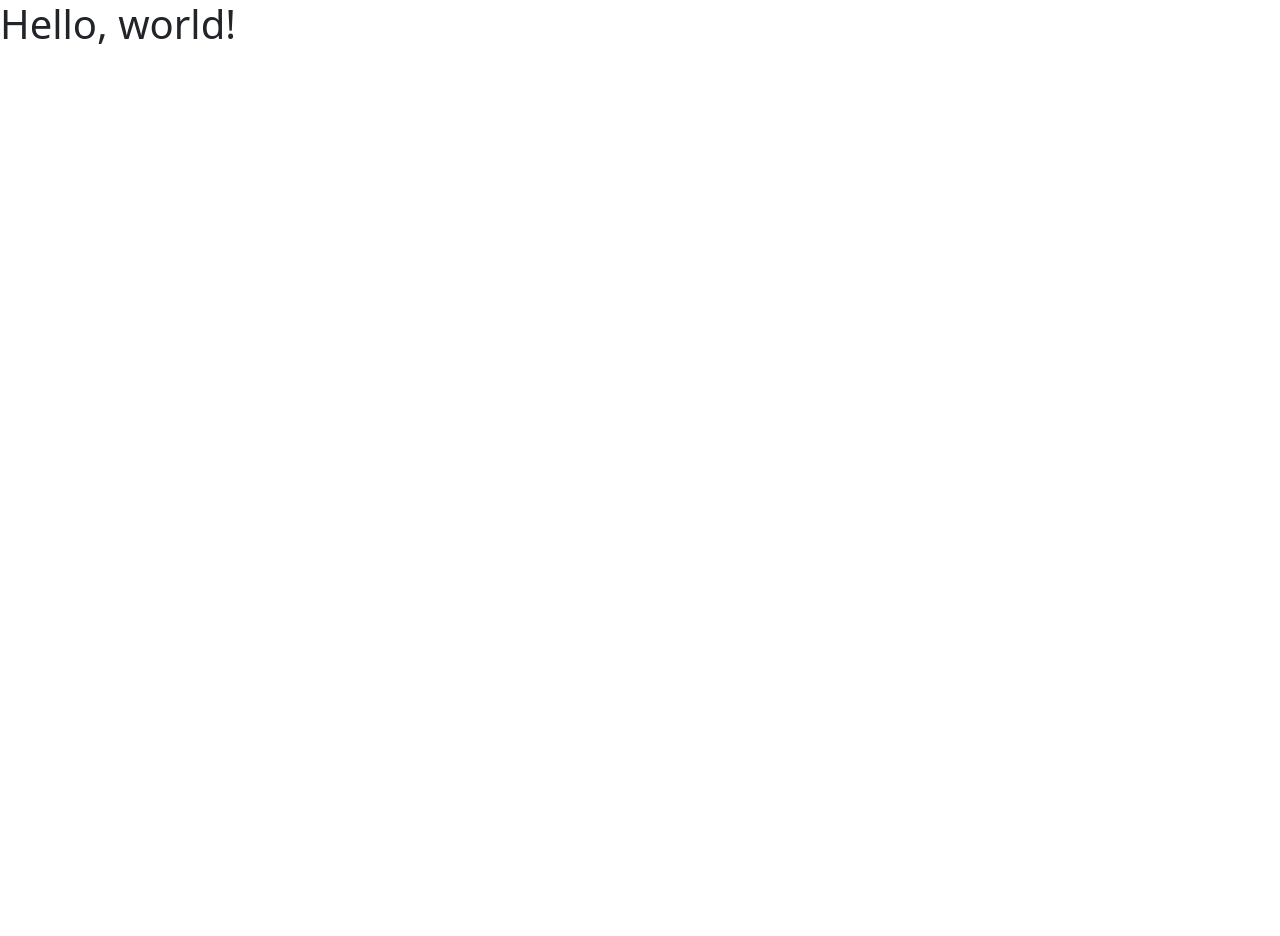
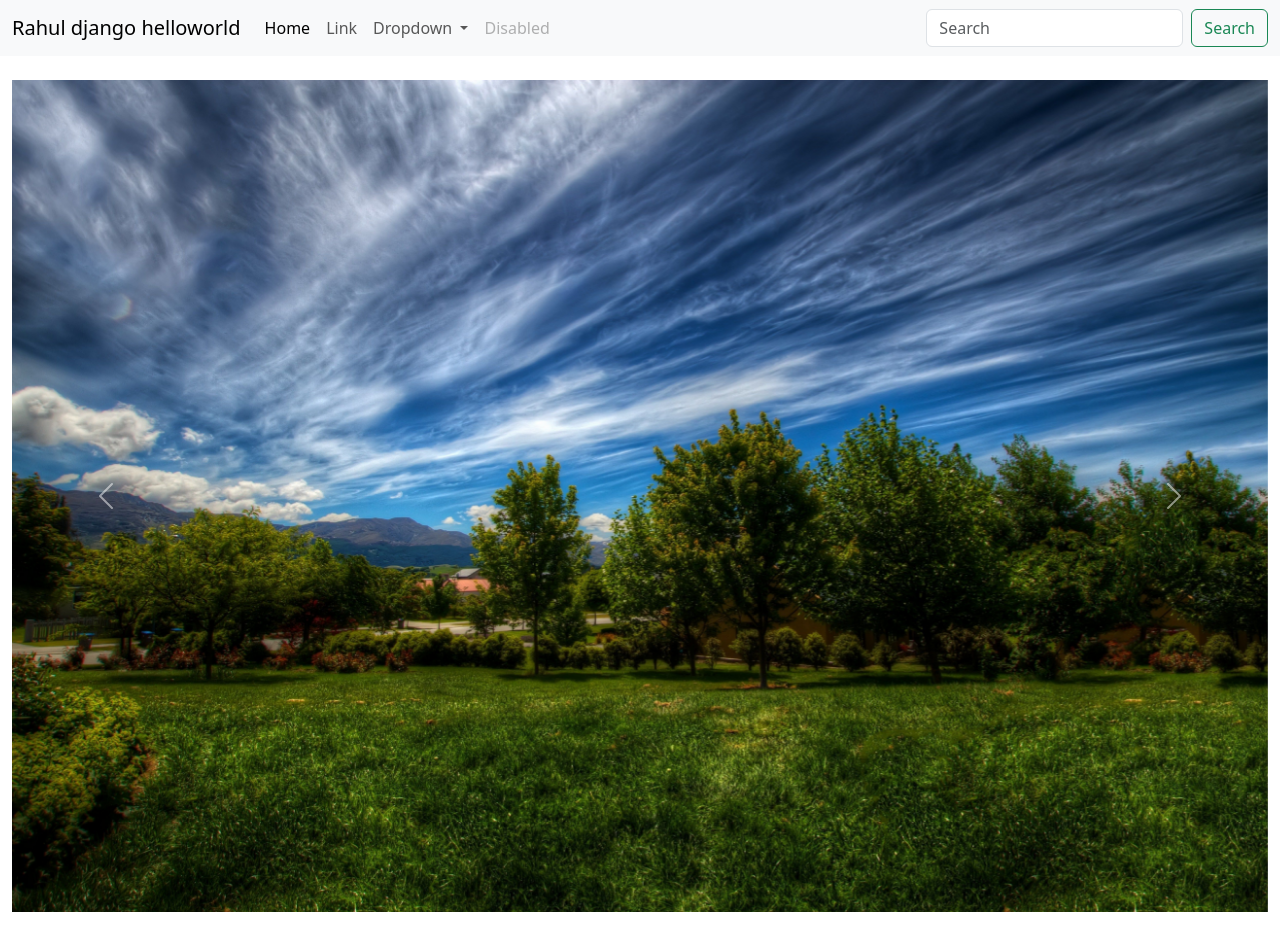
Before and after one commit to rahul-madaan/DjangoHello, a Django app: page / in a window 1280 px wide. Before the commit the page is almost empty. Before the commit the page ends 44 px from the top, so only its background shows below. Run offline with Django 4.2, Linux system fonts and the light colour scheme.

Commit message:
updated urls.py in project folder

```diff
--- a/hellodjango/urls.py
+++ b/hellodjango/urls.py
@@ -16,6 +16,10 @@ Including another URLconf
 from django.contrib import admin
 from django.urls import path, include
 
+admin.site.site_header = "Rahul Admin"
+admin.site.site_title = "Rahul Admin Portal"
+admin.site.index_title = "Welcome to Rahul Portal"
+
 urlpatterns = [
     path('admin/', admin.site.urls),
     path("",include("app.urls")),
--- /dev/null
+++ b/templates/base.html
@@ -0,0 +1,51 @@
+<!doctype html>
+<html lang="en">
+  <head>
+    <meta charset="utf-8">
+    <meta name="viewport" content="width=device-width, initial-scale=1">
+    <title>    {% block title %}  {% endblock title %}</title>
+    <link href="https://cdn.jsdelivr.net/npm/bootstrap@5.3.0-alpha2/dist/css/bootstrap.min.css" rel="stylesheet" integrity="sha384-aFq/bzH65dt+w6FI2ooMVUpc+21e0SRygnTpmBvdBgSdnuTN7QbdgL+OapgHtvPp" crossorigin="anonymous">
+  </head>
+  <body>
+    <nav class="navbar navbar-expand-lg bg-body-tertiary">
+  <div class="container-fluid">
+    <a class="navbar-brand" href="#">Rahul django helloworld</a>
+    <button class="navbar-toggler" type="button" data-bs-toggle="collapse" data-bs-target="#navbarSupportedContent" aria-controls="navbarSupportedContent" aria-expanded="false" aria-label="Toggle navigation">
+      <span class="navbar-toggler-icon"></span>
+    </button>
+    <div class="collapse navbar-collapse" id="navbarSupportedContent">
+      <ul class="navbar-nav me-auto mb-2 mb-lg-0">
+        <li class="nav-item">
+          <a class="nav-link active" aria-current="page" href="#">Home</a>
+        </li>
+        <li class="nav-item">
+          <a class="nav-link" href="/about">Link</a>
+        </li>
+        <li class="nav-item dropdown">
+          <a class="nav-link dropdown-toggle" href="#" role="button" data-bs-toggle="dropdown" aria-expanded="false">
+            Dropdown
+          </a>
+          <ul class="dropdown-menu">
+            <li><a class="dropdown-item" href="#">Action</a></li>
+            <li><a class="dropdown-item" href="#">Another action</a></li>
+            <li><hr class="dropdown-divider"></li>
+            <li><a class="dropdown-item" href="#">Something else here</a></li>
+          </ul>
+        </li>
+        <li class="nav-item">
+          <a class="nav-link disabled">Disabled</a>
+        </li>
+      </ul>
+      <form class="d-flex" role="search">
+        <input class="form-control me-2" type="search" placeholder="Search" aria-label="Search">
+        <button class="btn btn-outline-success" type="submit">Search</button>
+      </form>
+    </div>
+  </div>
+</nav>
+    {% block body%}
+
+    {% endblock body %}
+    <script src="https://cdn.jsdelivr.net/npm/bootstrap@5.3.0-alpha2/dist/js/bootstrap.bundle.min.js" integrity="sha384-qKXV1j0HvMUeCBQ+QVp7JcfGl760yU08IQ+GpUo5hlbpg51QRiuqHAJz8+BrxE/N" crossorigin="anonymous"></script>
+  </body>
+</html>
--- a/templates/index.html
+++ b/templates/index.html
@@ -1,13 +1,29 @@
-<!doctype html>
-<html lang="en">
-  <head>
-    <meta charset="utf-8">
-    <meta name="viewport" content="width=device-width, initial-scale=1">
-    <title>Rahul Hello Django</title>
-    <link href="https://cdn.jsdelivr.net/npm/bootstrap@5.3.0-alpha2/dist/css/bootstrap.min.css" rel="stylesheet" integrity="sha384-aFq/bzH65dt+w6FI2ooMVUpc+21e0SRygnTpmBvdBgSdnuTN7QbdgL+OapgHtvPp" crossorigin="anonymous">
-  </head>
-  <body>
-    <h1>Hello, world!</h1>
-    <script src="https://cdn.jsdelivr.net/npm/bootstrap@5.3.0-alpha2/dist/js/bootstrap.bundle.min.js" integrity="sha384-qKXV1j0HvMUeCBQ+QVp7JcfGl760yU08IQ+GpUo5hlbpg51QRiuqHAJz8+BrxE/N" crossorigin="anonymous"></script>
-  </body>
-</html>
+{%  extends 'base.html' %}
+
+{%  block body %}
+<div class="container-fluid my-4">
+
+<div id="carouselExample" class="carousel slide">
+  <div class="carousel-inner">
+    <div class="carousel-item active">
+      <img src="static/194027.jpg" class="d-block w-100" alt="...">
+    </div>
+    <div class="carousel-item">
+      <img src="static/251618.jpg" class="d-block w-100" alt="...">
+    </div>
+    <div class="carousel-item">
+      <img src="static/10712754.jpg" class="d-block w-100" alt="...">
+    </div>
+  </div>
+  <button class="carousel-control-prev" type="button" data-bs-target="#carouselExample" data-bs-slide="prev">
+    <span class="carousel-control-prev-icon" aria-hidden="true"></span>
+    <span class="visually-hidden">Previous</span>
+  </button>
+  <button class="carousel-control-next" type="button" data-bs-target="#carouselExample" data-bs-slide="next">
+    <span class="carousel-control-next-icon" aria-hidden="true"></span>
+    <span class="visually-hidden">Next</span>
+  </button>
+</div>
+
+</div>
+{% endblock body %}
```
Also changed, not shown: db.sqlite3, static/10712754.jpg (added), static/194027.jpg (added), static/251618.jpg (added).
